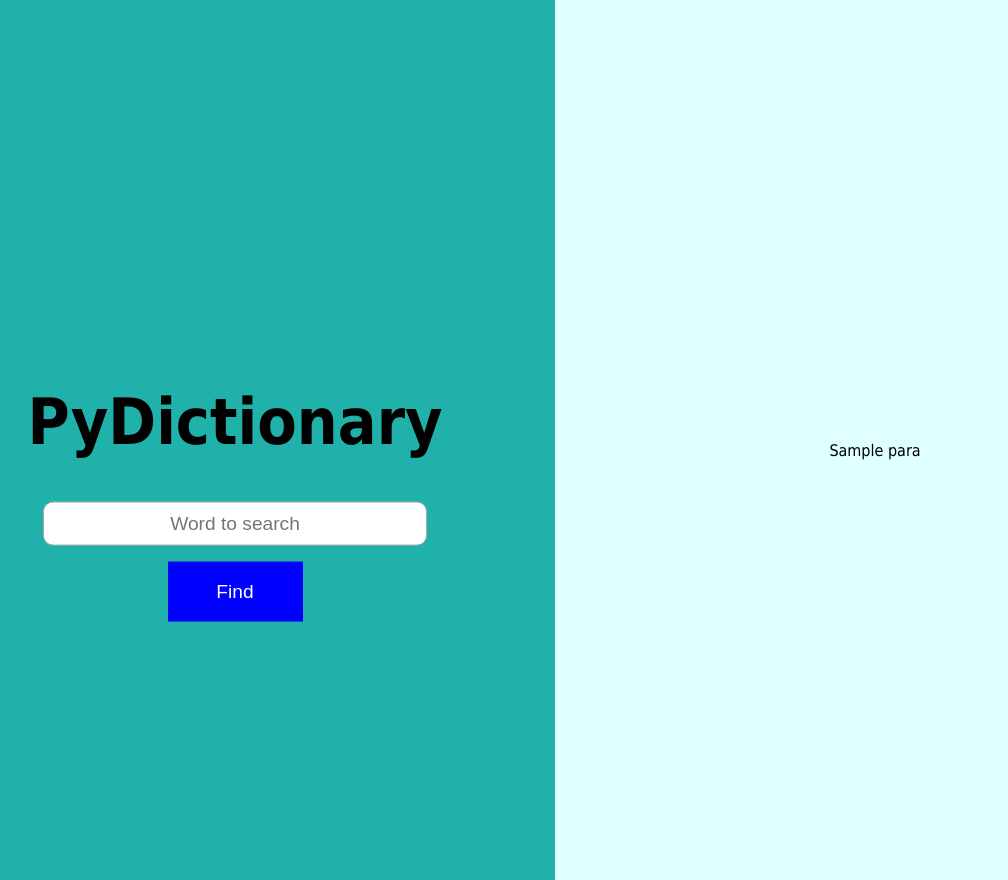
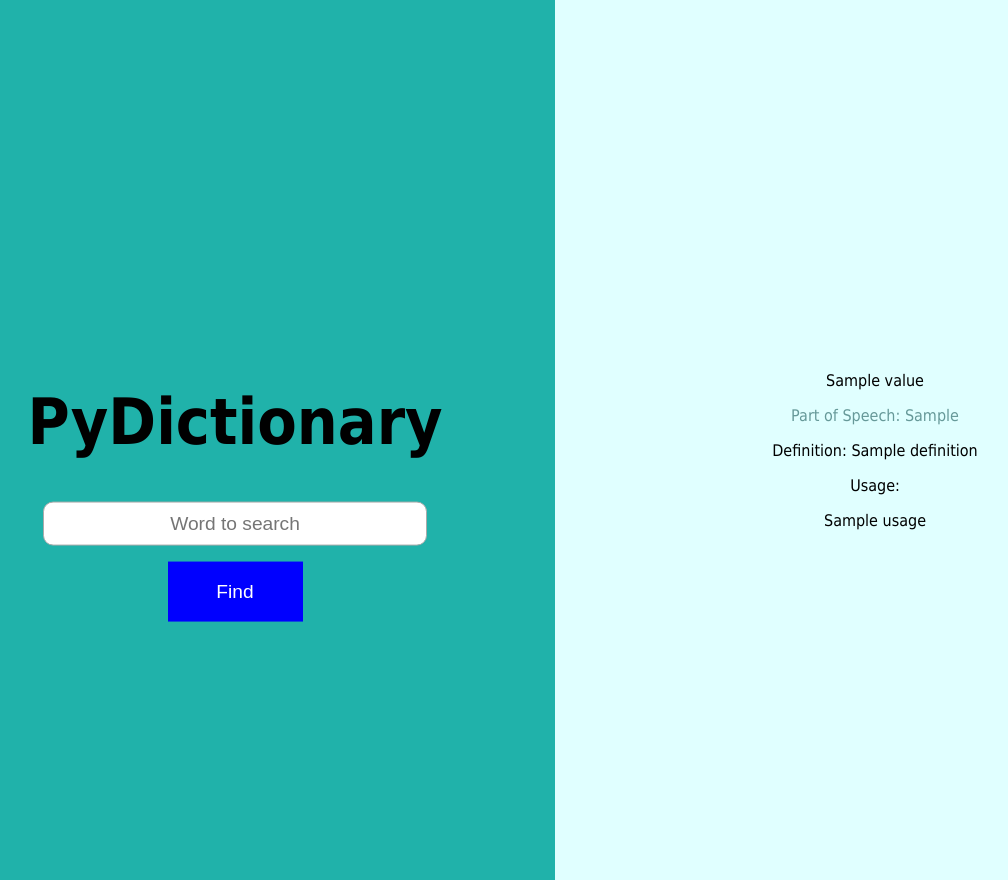
Before and after one commit to aditeyabaral/pydictionary, a Flask app: template templates/search.html in a window 1280 px wide. Shown: the whole page, without its empty margins (85-1093 px from the left). Run offline with Flask 2, Linux system fonts and the light colour scheme; the template is opened without the code that fills it: values that come from a table or form of the project are taken from there, most other values are stand-ins (such as "Sample title", 1, 10 or a date in 2020); parts of the project's set-up code (start-up, migrations or seed data) failed here and were passed over; some libraries are stand-ins or nearby versions.

Commit message:
download 'wordnet' on app start, parse word found into proper structure and update word found render

```diff
--- a/app.py
+++ b/app.py
@@ -1,3 +1,6 @@
+import re
+
+import nltk
 from flask import Flask, render_template
 from flask_bootstrap import Bootstrap
 from flask_wtf import FlaskForm
@@ -7,6 +10,8 @@ from wtforms.validators import DataRequired
 
 from .PyDictionary import web_get_records
 
+nltk.download("wordnet")
+
 app = Flask(__name__)
 app.config["SECRET_KEY"] = "any secret string"
 Bootstrap(app)
@@ -15,7 +20,7 @@ csrf = CSRFProtect(app)
 
 class WordForm(FlaskForm):
     style = {
-        "style": " width:60%;font-size: 1.5vw; padding:10px;  border-radius:10px;border: 1px solid #eee; text-align: center;  transition: .3s border-color;  border: 1px solid #aaa;"
+        "style": "width:60%; font-size: 1.5vw; padding:10px; border-radius: 10px; border: 1px solid #eee; text-align: center;  transition: .3s border-color;  border: 1px solid #aaa;"
     }
     word = StringField("Word", validators=[DataRequired()], render_kw=style)
     submit = SubmitField("Find")
@@ -24,18 +29,44 @@ class WordForm(FlaskForm):
 @app.route("/", methods=["GET", "POST"])
 @app.route("/index", methods=["GET", "POST"])
 def index():
+    match_item_number = re.compile(r"\d+\.")
+
     form = WordForm()
     word = " "
     if form.validate_on_submit():
         word = form.word.data
     resp = web_get_records(word)
+
+    resp = match_item_number.sub("", resp).strip()
+
     resp = (
         resp
         if resp == "Word not found in dictionary." or word == ""
         else resp.split("\n")
     )
-    return render_template("search.html", title="PyDictionary", form=form, resp=resp)
 
+    words = []
+
+    if "not found" not in resp:
+        loop_index = -1
+        match_usage_item_letter = re.compile(r"^\w+\.")
+
+        for res in resp:
+            if "-" in  res:
+                pos = res.split("-")
+                words.append({"part_of_speech": pos[0], "value": pos[1]})
+                is_in_usage = False
+                loop_index += 1
+            elif "Definition" in res:
+                words[loop_index]["definition"] = res.replace("Definition : ", "")
+            elif match_usage_item_letter.search(res):
+                if "usage" not in words[loop_index]:
+                    words[loop_index]["usage"] = []
+
+                # words[loop_index]["usage"].append(match_usage_item_letter.sub("", res))
+                words[loop_index]["usage"].append(res)
+
+    return render_template("search.html", title="PyDictionary", form=form, resp=words)
 
 if __name__ == "__main__":
     app.run()
--- a/templates/search.html
+++ b/templates/search.html
@@ -20,9 +20,24 @@
 
 <div class="split right">
     <div class="centered2">
-        {% for para in resp %}
-        <p style="font-size:1w;">{{para}}</p>
-        {% endfor %}
+        {% if resp is iterable and resp is not string %}
+            {% for word in resp %}
+            <div class="word-result-box">
+                <p>{{ word['value'] }}</p>
+                <div class="divider"></div>
+                <p style="color: #699;">Part of Speech: {{ word['part_of_speech'] }}</p>
+                <p>Definition: {{ word['definition'] }}</p>
+                {% if word['usage'] | length > 0 %}
+                    <p>Usage: </p>
+                {% endif %}
+                {% for usage in word['usage'] %}
+                    <p>{{ usage }}</p>
+                {% endfor %}
+            </div>
+            {% endfor %}
+        {% else %}
+            <p style="font-size:1w;">Not found</p>
+        {% endif %}
     </div>
 </div>
 {% endblock %}
```
